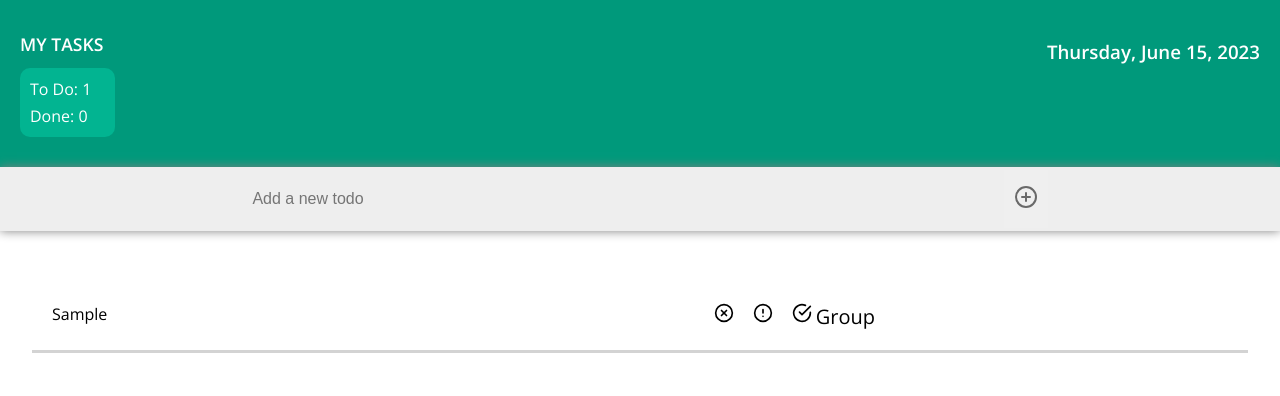
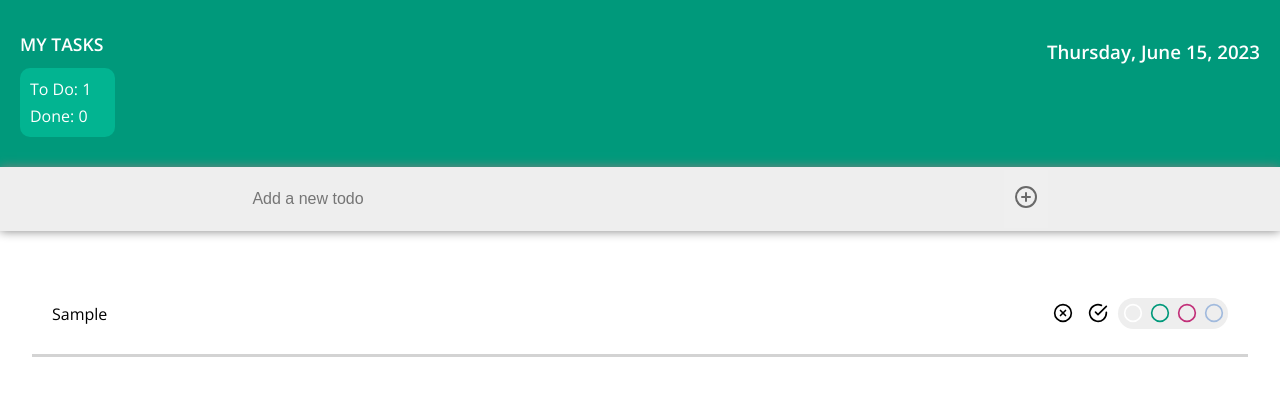
Before and after one commit to davofaz/todo-app, a React (Create React App) app: page / in a window 1280 px wide. Both pictures are taken after typing "Sample" into the empty fields and a click on the button 1025 px from the left and 198 px from the top of the page. Shown: the top 396 px of the page. Built offline with nearby package versions, Linux system fonts and the light colour scheme; no server answers.

Commit message:
updated group selector, removed priority, fixed the maxtemp

```diff
--- a/src/App.css
+++ b/src/App.css
@@ -23,10 +23,10 @@
 }
 
 .header-left-column {
-    flex-basis: 40%;
+    flex-basis: 30%;
 }
 .header-right-column {
-    flex-basis: 60%;
+    flex-basis: 70%;
 }
 
 .header-date {
@@ -135,11 +135,11 @@
     padding: 20px;
     cursor: move;
     transition: background-color 0.3s;
+    border-bottom: 3px solid lightgray;
 }
 
 .todo-list li:hover {
     /* Add styles to highlight the list items on hover */
-    /* background-color: #dfdfdf;*/
     border: 1px grey dashed;
 }
 
@@ -150,15 +150,18 @@
 
 .todo-text {
     text-align: left;
-    margin-right:10px;
-    font-weight:300;
-    width: 50%;
+    margin-right: 10px;
+    font-weight: 300;
+    flex-basis: 60%;
+    word-wrap: break-word;
+    white-space: pre-wrap;
 }
+
 .todo-icons {
     text-align:right;
     align-content:flex-end;
-    width: 45%;
     font-size: 20px;
+    flex-basis: 40%;
 }
 
 .todo-text.completed {
@@ -166,27 +169,19 @@
     font-weight:500;
 }
 
-.todo-priority-checkbox {
-    margin: 20px;
-}
-
-.todo-high-priority {
-    background-color: #02B491;
-    border-bottom: 3px solid lightgray;
-}
-
-.todo-low-priority {
-    border-bottom: 3px solid lightgray;
-}
 
 
-.delete-icon, .priority-icon, .completed-icon {
+.delete-icon, .completed-icon {
     cursor: pointer;
-    padding-left: 15px;
+    padding: 0 0 5px 15px;
 }
 
 .white {
     color: #fff;
+}
+
+.black {
+    color: #000;
 }
 
 .green {
@@ -194,70 +189,29 @@
 }
 
 .group-selector {
-    display: flex;
-    align-items: center;
-    margin-top: 4px;
-}
-
-    .group-selector button {
-        background: none;
-        border: none;
-        padding: 0;
-        cursor: pointer;
-    }
-
-.color-options {
-    display: flex;
-    gap: 4px;
-    margin-top: 4px;
+    float: right;
+    width: 106px;
+    margin: -5px 0 0 10px;
+    padding: 4px 4px 0 0;
+    border-radius: 25px;
+    background-color: #EEEEEE;
 }
 
 .color-option {
-    width: 24px;
-    height: 24px;
-    border-radius: 50%;
+    padding-left: 7px;
+    font-size:20px;
     cursor: pointer;
 }
 
-    .color-option.selected {
-        border: 2px solid white;
-    }
-
-.todo-icons {
-    display: flex;
-    gap: 4px;
+.color-option:first-child {
+    padding-left: 5px;
 }
 
-    .todo-icons .group-selector {
-        position: relative;
-        display: flex;
-        align-items: center;
-        margin-top: 4px;
-    }
+.color-option svg {
+    stroke: lightgray;
+}
 
-        .todo-icons .group-selector button {
-            background: none;
-            border: none;
-            padding: 0;
-            cursor: pointer;
-        }
+.color-option.selected {
+     border: 0;
 
-        .todo-icons .group-selector .color-options {
-            position: absolute;
-            top: 100%;
-            left: 0;
-            display: flex;
-            gap: 4px;
-            margin-top: 4px;
-        }
-
-        .todo-icons .group-selector .color-option {
-            width: 12px;
-            height: 12px;
-            border-radius: 50%;
-            cursor: pointer;
-        }
-
-            .todo-icons .group-selector .color-option.selected {
-                border: 1px solid white;
-            }
+}
--- a/src/App.tsx
+++ b/src/App.tsx
@@ -1,5 +1,5 @@
 import React, { useEffect, useState } from 'react';
-import { FiXCircle, FiAlertCircle, FiCheckCircle } from 'react-icons/fi';
+import { FiXCircle, FiCheckCircle } from 'react-icons/fi';
 import { v4 as uuidv4 } from 'uuid';
 import './App.css';
 import GroupSelector from './components/GroupSelector';
@@ -35,8 +35,6 @@ const App: React.FC = () => {
             id: uuidv4(),
             text: newTodo,
             completed: false,
-            priority: false,
-            groupOpen: false,
             selectedColor: '',
             backgroundColor: ''
         };
@@ -79,10 +77,8 @@ const App: React.FC = () => {
             id: id,
             text: text,
             completed: false,
-            priority: false,
-            groupOpen: false,
             selectedColor: '',
-            backgroundColor: ''
+            backgroundColor: '',
         });
     };
 
@@ -125,37 +121,6 @@ const App: React.FC = () => {
         setTodos(updatedTodos);
     };
 
-    const handlePriorityToggle = (id: string) => {
-        setTodos(
-            todos.map((todo) => {
-                if (todo.id === id) {
-                    return {
-                        ...todo,
-                        priority: !todo.priority,
-                    };
-                }
-                return todo;
-            })
-        );
-    };
-
-    const handleGroupOpen = (id: string) => {
-        setTodos((prevTodos) =>
-            prevTodos.map((todo) => {
-                if (todo.id === id) {
-                    console.log(`Before: ${todo.groupOpen}`);
-                    const updatedTodo = {
-                        ...todo,
-                        groupOpen: !todo.groupOpen,
-                    };
-                    console.log(`After: ${updatedTodo.groupOpen}`);
-                    return updatedTodo;
-                }
-                return todo;
-            })
-        );
-    };
-
     const handleColorSelect = (id: string, color: string) => {
         setTodos((prevTodos) =>
             prevTodos.map((todo) => {
@@ -192,7 +157,6 @@ const App: React.FC = () => {
                                 onDragStart={(e) => handleDragStart(e, todo.id)}
                                 onDragOver={handleDragOver}
                                 onDrop={(e) => handleDrop(e, todo.id)}
-                                className={`${todo.priority ? 'todo-high-priority' : 'todo-low-priority'}`}
                                 style={{ backgroundColor: todo.backgroundColor }}
                             >
                                 {editedTodo && editedTodo.id === todo.id ? (
@@ -210,8 +174,8 @@ const App: React.FC = () => {
                                 ) : (
                                     <>
                                         <div
-                                            className={`todo-text ${todo.priority ? 'white' : ''} ${todo.completed ? 'completed' : ''
-                                                }`}
+                                                className={`todo-text ${todo.completed ? 'completed' : ''
+                                                    } ${todo.backgroundColor === 'white' || todo.backgroundColor === '' ? 'black' : 'white'}`}
                                             onClick={() => toggleTodoCompletion(todo.id)}
                                             onDoubleClick={() => handleTodoEdit(todo.id, todo.text)}
                                         >
@@ -219,33 +183,18 @@ const App: React.FC = () => {
                                         </div>
                                         <div className="todo-icons">
                                             <FiXCircle
-                                                    className={`delete-icon ${todo.priority ? 'white' : ''}`}
+                                                className={`delete-icon`}
                                                 onClick={() => deleteTodo(todo.id)}
                                             />
-                                                <FiAlertCircle
-                                                    className={`priority-icon ${todo.priority ? 'white' : ''}`}
-                                                    onClick={() => handlePriorityToggle(todo.id)}
-                                                />
                                             <FiCheckCircle
-                                                    className={`completed-icon ${todo.priority ? 'white' : ''} ${todo.completed ? 'green' : ''}`}
+                                                className={`completed-icon  ${todo.completed ? 'green' : ''}`}
                                                 onClick={() => toggleTodoCompletion(todo.id)}
                                             />
-                                                {todo.groupOpen ? (
-                                                    <div className="group-selector">
                                             <GroupSelector
                                                 todoId={todo.id}
                                                 selectedColor={todo.selectedColor}
-                                                            handleGroupOpen={handleGroupOpen}
                                                 handleColorSelect={handleColorSelect}
                                             />
-                                                    </div>
-                                                ) : (
-                                                    <div className="group-button" onClick={() => handleGroupOpen(todo.id)}>
-                                                        Group
-                                                    </div>
-                                                )}
-
-
                                          </div>
                                     </>
                                 )}
--- a/src/components/GroupSelector.tsx
+++ b/src/components/GroupSelector.tsx
@@ -1,34 +1,58 @@
-import React from 'react';
+import React, { useEffect, useState } from 'react';
+import { FiCircle } from 'react-icons/fi';
 
 type GroupSelectorProps = {
     todoId: string;
     selectedColor: string;
-    handleGroupOpen: (id: string) => void;
     handleColorSelect: (id: string, color: string) => void;
 };
 
 const GroupSelector: React.FC<GroupSelectorProps> = ({
     todoId,
     selectedColor,
-    handleGroupOpen,
     handleColorSelect,
 }) => {
-    const colors = ['red', 'blue', 'green', 'yellow'];
+    const [darkenedColor, setDarkenedColor] = useState('');
+
+    useEffect(() => {
+        // Calculate the darker color
+        const darkenAmount = 0.8; // Adjust this value to control the darkness
+        const rgbColor = hexToRgb(selectedColor);
+
+        if (rgbColor) {
+            const darkerColor = `rgb(${rgbColor.r * darkenAmount}, ${rgbColor.g * darkenAmount}, ${rgbColor.b * darkenAmount})`;
+            setDarkenedColor(darkerColor);
+        }
+    }, [selectedColor]);
+
+    // Helper function to convert hex color to RGB
+    const hexToRgb = (hex: string) => {
+        const shorthandRegex = /^#?([a-f\d])([a-f\d])([a-f\d])$/i;
+        const fullHexRegex = /^#?([a-f\d]{2})([a-f\d]{2})([a-f\d]{2})$/i;
+        const result = fullHexRegex.exec(hex) || shorthandRegex.exec(hex);
+
+        return result
+            ? {
+                r: parseInt(result[1], 16),
+                g: parseInt(result[2], 16),
+                b: parseInt(result[3], 16),
+            }
+            : null;
+    };
+
+    const colors = ['white', '#00997B', '#C23079', '#A1BADD'];
 
     return (
-        <div className="group-selector">
+        <div className="group-selector" style={{ backgroundColor: selectedColor === 'white' ? '#EEEEEE' : darkenedColor, }}>
             <div className="color-options">
                 {colors.map((color) => (
-                    <div
+                    <FiCircle
                         key={color}
                         className={`color-option ${selectedColor === color ? 'selected' : ''}`}
-                        style={{ backgroundColor: color }}
+                        style={{ stroke: color, color: color }}
                         onClick={() => handleColorSelect(todoId, color)}
-                    ></div>
+                    />
                 ))}
-            </div>
-            <div className="group-button" onClick={() => handleGroupOpen(todoId)}>
-                [x]
             </div>
         </div>
     );
--- a/src/components/todo.ts
+++ b/src/components/todo.ts
@@ -2,8 +2,6 @@ export interface Todo  {
     id: string;
     text: string;
     completed: boolean;
-    priority: boolean;
-    groupOpen: boolean;
     selectedColor: string;
     backgroundColor: string;
 };
```
Lines whose indentation alone changed are shown as unchanged.
